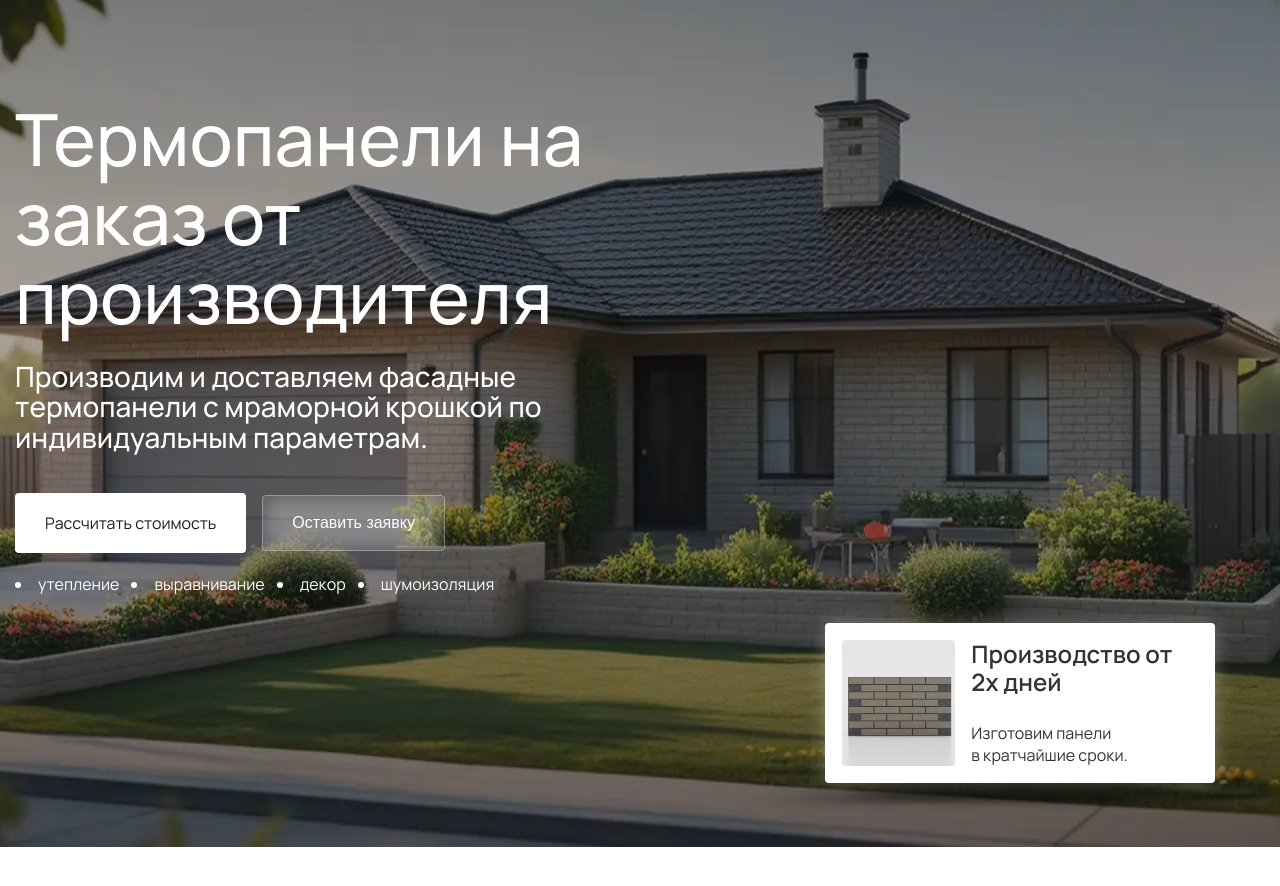
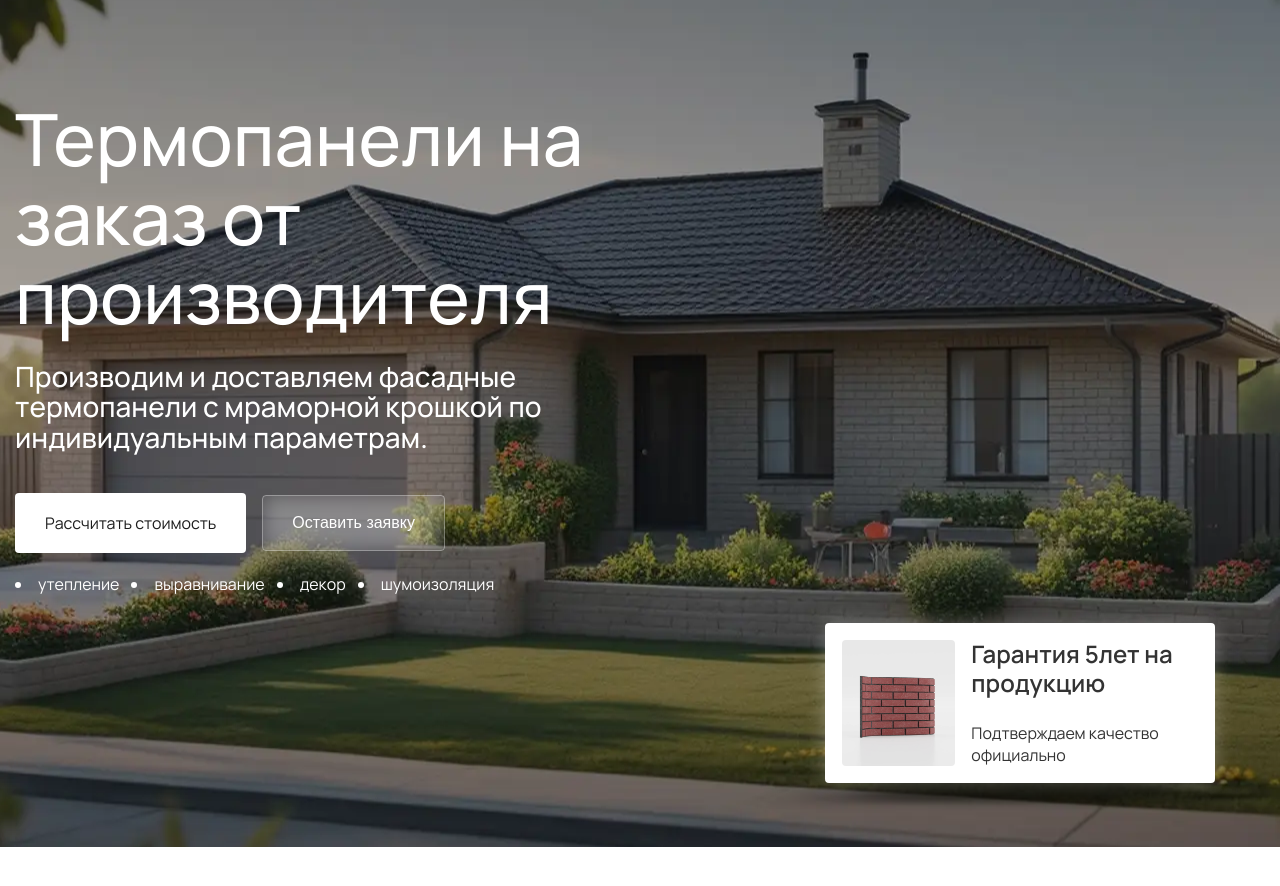
Before and after one commit to knaz2002/mramor, a plain HTML site: page index.html in a window 1280 px wide. Shown: the part 126-1012 px from the top of the page. Drawn offline with nearby package versions, Linux system fonts and the light colour scheme.

Commit message:
clear style

```diff
--- a/js/common.js
+++ b/js/common.js
@@ -95,13 +95,6 @@ function pauseEvent(e) {
 //**** banner slider */
 new Swiper(".banner-slider", {
   loop: true,
-  // pagination: {
-  //   el: ".swiper-pagination",
-  //   type: "progressbar",
-  // },
-  // spaceBetween: 20,
-  // effect: "cards",
-  // grabCursor: true,
   effect: "cube",
       grabCursor: true,
       cubeEffect: {
@@ -110,12 +103,8 @@ new Swiper(".banner-slider", {
         shadowOffset: 20,
         shadowScale: 0.94,
       },
-      // autoplay: true,
+      autoplay: true,
       speed: 800
-  // navigation: {
-  //   nextEl: ".swiper-button-next",
-  //   prevEl: ".swiper-button-prev",
-  // },
 });
 
 //*** gallery slider */
```
Also changed, not shown: style/_main.scss (+0 -47 lines), 1 other file.
